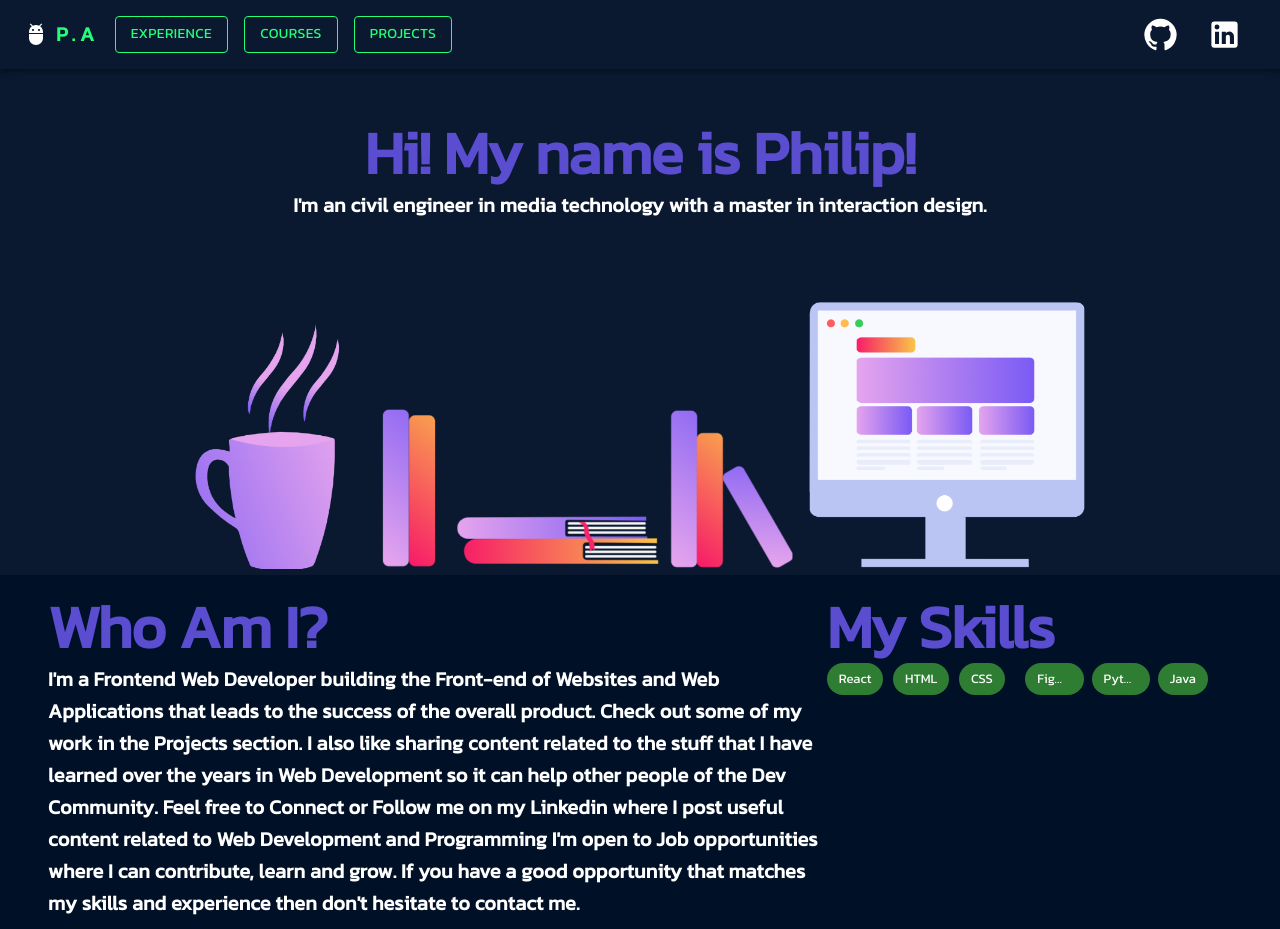
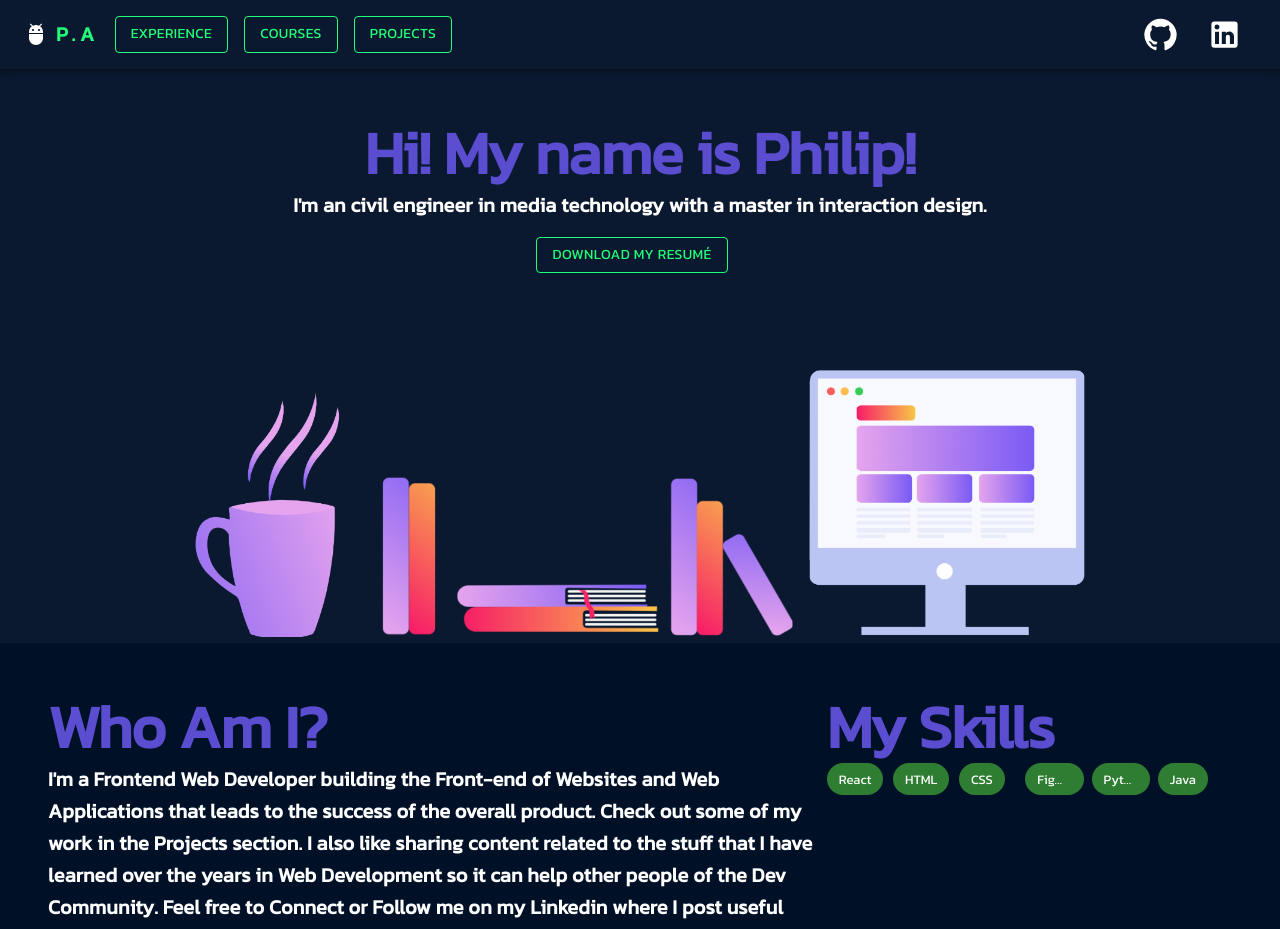
Before and after one commit to philipaxelsson94/my-portfolio, a React (Create React App) app: page / in a window 1280 px wide. Shown: the top 929 px of the page. Built offline with nearby package versions, Linux system fonts and the light colour scheme.

Commit message:
updates of resume button on hompeage and more padding on drifferent sections

```diff
--- a/src/App.css
+++ b/src/App.css
@@ -1,5 +1,5 @@
 .aboutUs-container{
   background-color:#001026;
   margin-bottom:4rem;
-  padding:2rem 0rem;
+  padding: 4rem 0rem;
 }
--- a/src/components/Presentation.js
+++ b/src/components/Presentation.js
@@ -1,6 +1,8 @@
 import React from 'react'
 import Typography from '@mui/material/Typography';
 import Container from '@mui/material/Container';
+import Button from '@mui/material/Button';
+import cv from '../Assets/CV.docx.pdf';
 
 export default function Presentation() {
   return (
@@ -18,6 +20,11 @@ export default function Presentation() {
           }}>
       I'm an civil engineer in media technology with a master in interaction design.<br/>
       </Typography>
+      <Button variant="outlined" sx={{ ":hover": {color: "white",borderColor: 'white'}, borderColor: '#23ff79', mr:"1rem",my: 2, color: '#23ff79'}}
+      href={cv} target="_blank">
+          Download my resumé
+          </Button>
+
     </Container>
 
 
```
Also changed, not shown: 1 other file (tests, documents, lock files or other folders).
